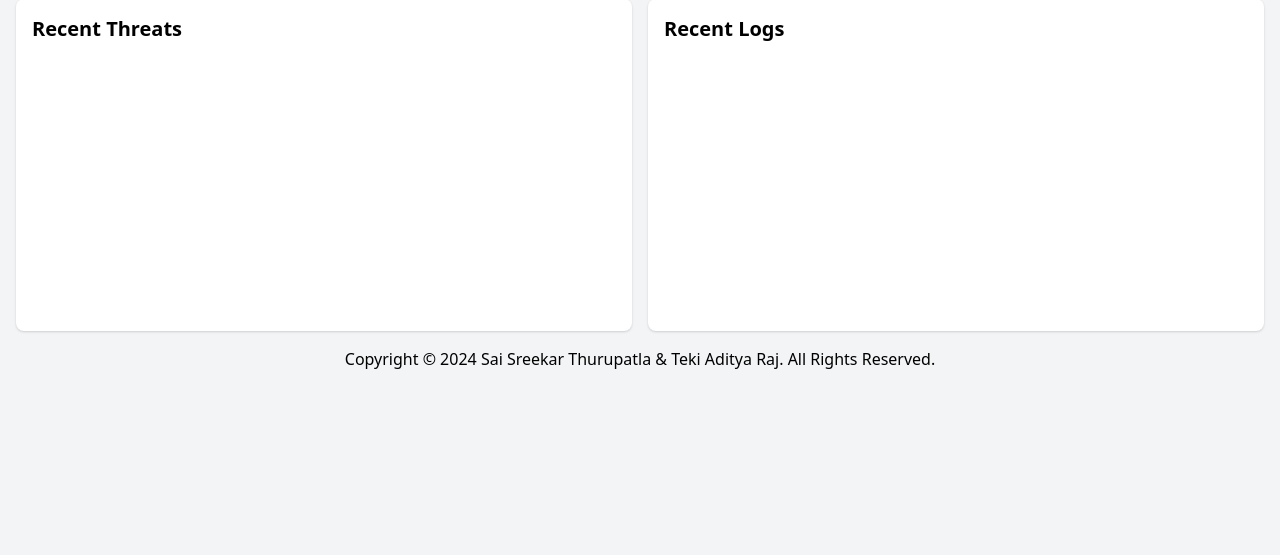
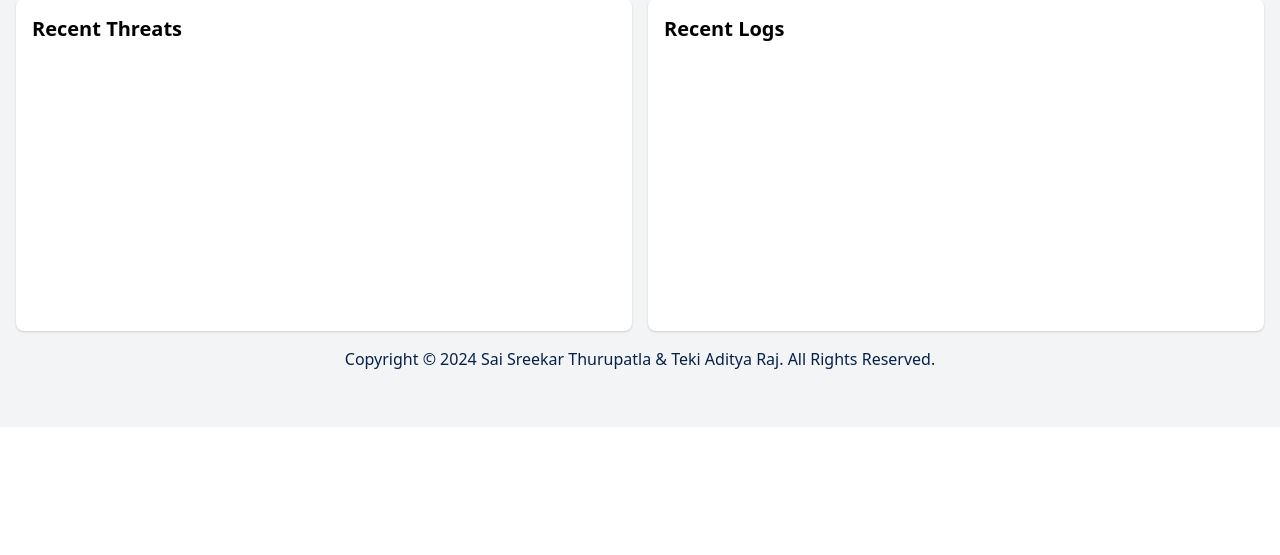
Before and after one commit to AryanTeki/AI-Driven-Cyber-Threat-Intelligence-Platform-for-Proactive-Threat-Detection-and-Prediction, a Flask app: page / in a window 1280 px wide. Shown: the part 757-1312 px from the top of the page. After the commit the page ends 1126 px from the top, so only its background shows below. Run offline with Flask 2, Linux system fonts and the light colour scheme; some libraries are stand-ins or nearby versions.

Commit message:
Update style.css

```diff
--- a/app/static/css/style.css
+++ b/app/static/css/style.css
@@ -3,6 +3,7 @@
 }
 
 footer {
-    height: 26vh;
+    height: 10vh;
     margin: 0 1rem;
+    color: rgb(7, 32, 74);
 }
```
